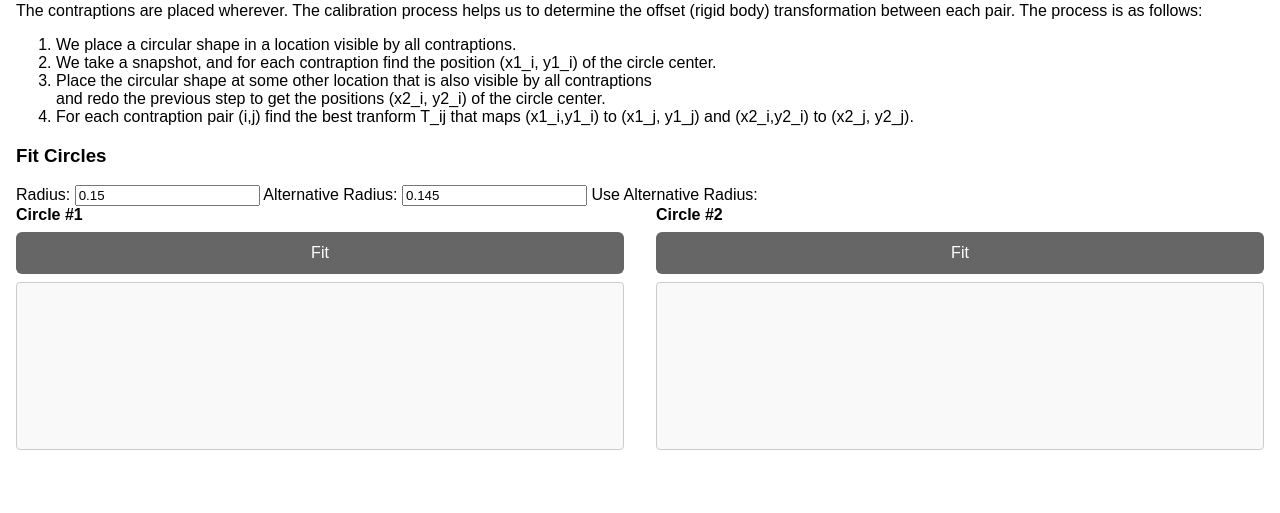
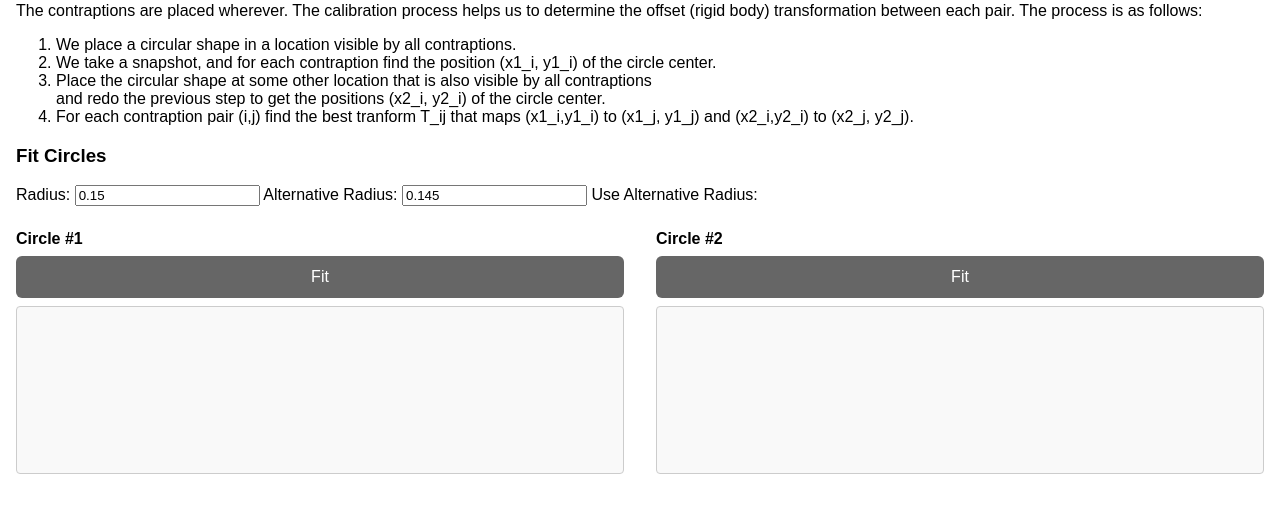
Before and after one commit to TAU-CGL/rplidar_recorder, a Django app: page / in a window 1280 px wide, after a click on "Calibration". Shown: the part 132-645 px from the top of the page. Run offline with Django 5.2, Linux system fonts and the light colour scheme; data that the repository does not hold is empty.

Commit message:
Add small margin

```diff
--- a/server/static/css/calibration.css
+++ b/server/static/css/calibration.css
@@ -1,6 +1,7 @@
 .contraption-container{
     display:flex;
     gap:2rem;
+    margin-top: 1.5rem;
 }
 
 .contraption{
```
